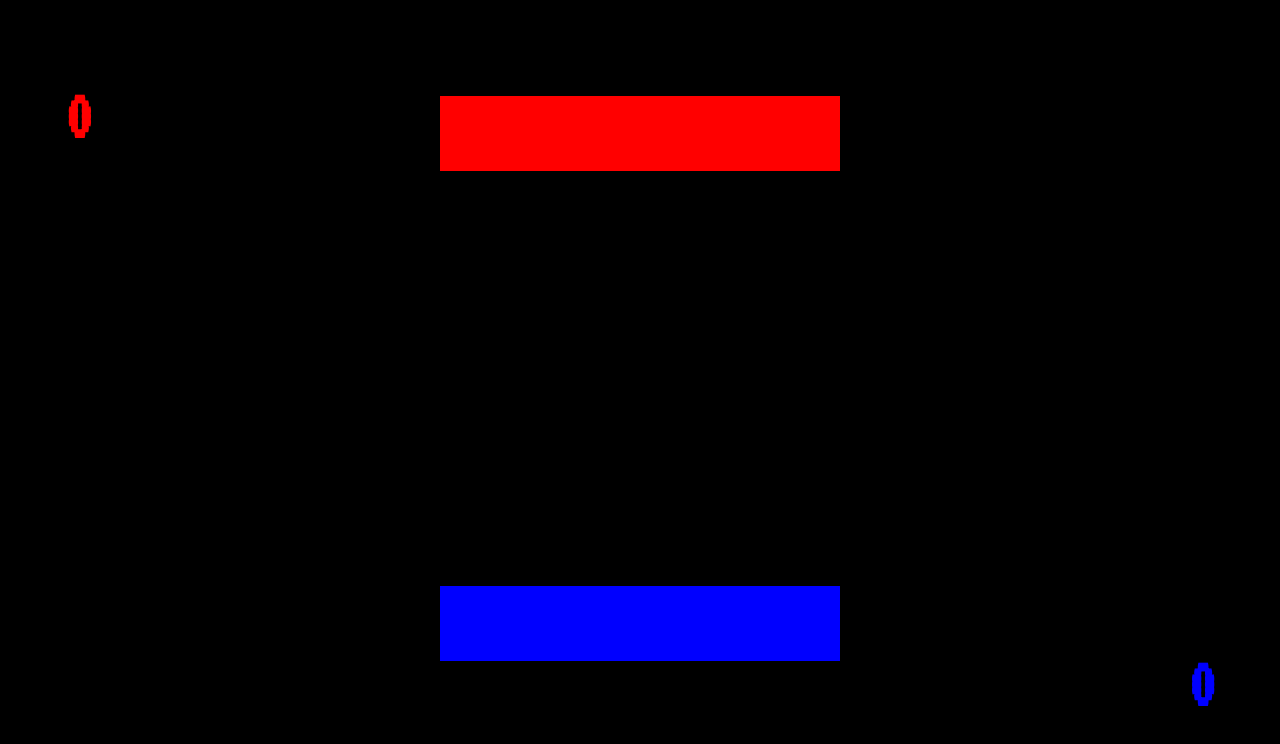
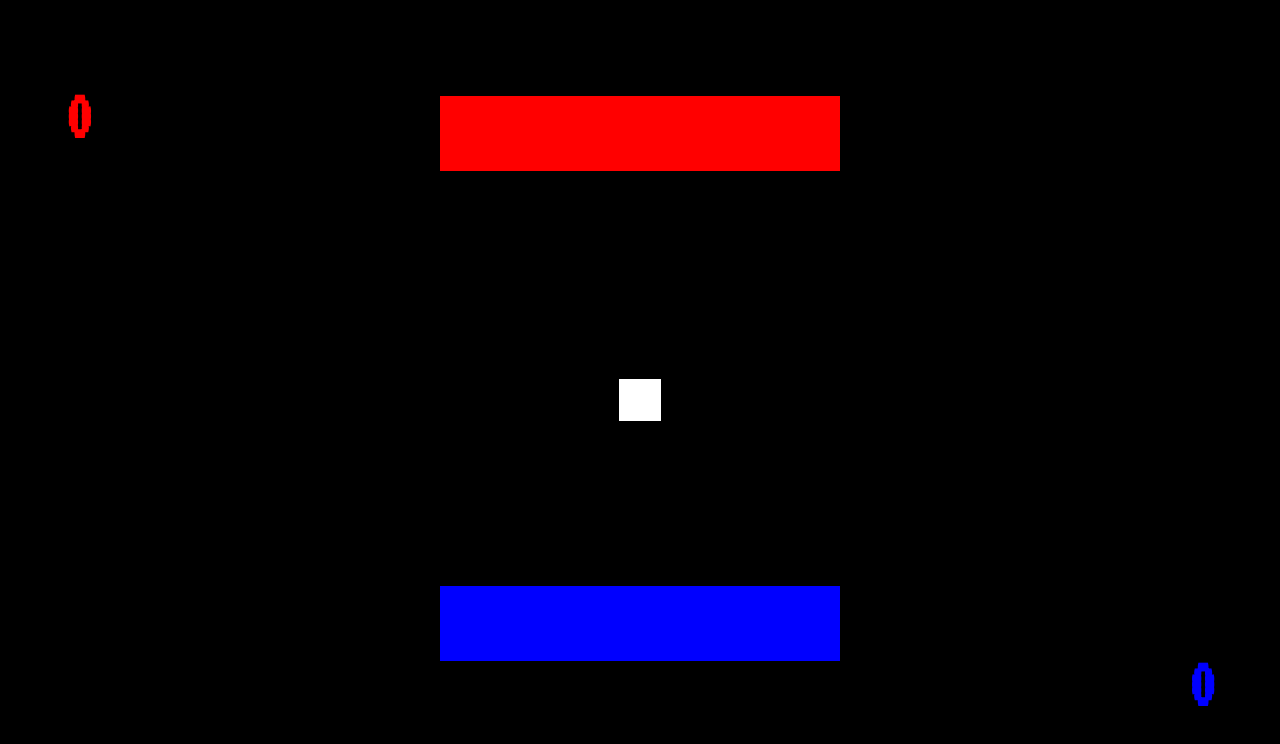
Before and after one commit to melosomelo/socket-game, a React (Create React App) app in the folder socket-game-front/: page / in a window 1280 px wide. Shown: the top 744 px of the page. Built offline with nearby package versions, Linux system fonts and the light colour scheme.

Commit message:
Create Ball component

```diff
--- /dev/null
+++ b/socket-game-front/src/components/Ball/Ball.tsx
@@ -0,0 +1,16 @@
+import React from "react";
+import styled from "styled-components";
+
+const Ball = styled.div`
+  width: 42px;
+  height: 42px;
+
+  background-color: white;
+
+  position: absolute;
+  left: 50%;
+  top: 50%;
+  transform: translate(-50%, -50%);
+`;
+
+export default Ball;
--- a/socket-game-front/src/utils/moveRacket.ts
+++ b/socket-game-front/src/utils/moveRacket.ts
@@ -8,12 +8,12 @@ function moveRacket(
     case "ArrowLeft":
       //if moving left, then we need to decrease offset
       console.log("Moving left");
-      setLeftOffset((prevState) => prevState - 8);
+      setLeftOffset((prevState) => prevState - 12);
       break;
     case "ArrowRight":
       //if moving right, we need to increase it
       console.log("Moving right");
-      setLeftOffset((prevState) => prevState + 8);
+      setLeftOffset((prevState) => prevState + 12);
       break;
   }
 }
--- a/socket-game-front/src/views/Game/Game.tsx
+++ b/socket-game-front/src/views/Game/Game.tsx
@@ -1,11 +1,13 @@
 import React, { useRef } from "react";
 
 import Racket from "../../components/Racket/Racket";
+import Ball from "../../components/Ball/Ball";
 
 function Game() {
   return (
     <>
       <Racket color="red" scorePosition="topLeft" wrapperPosition="top" />
+      <Ball />
       <Racket
         color="blue"
         controlledByPlayer
```
